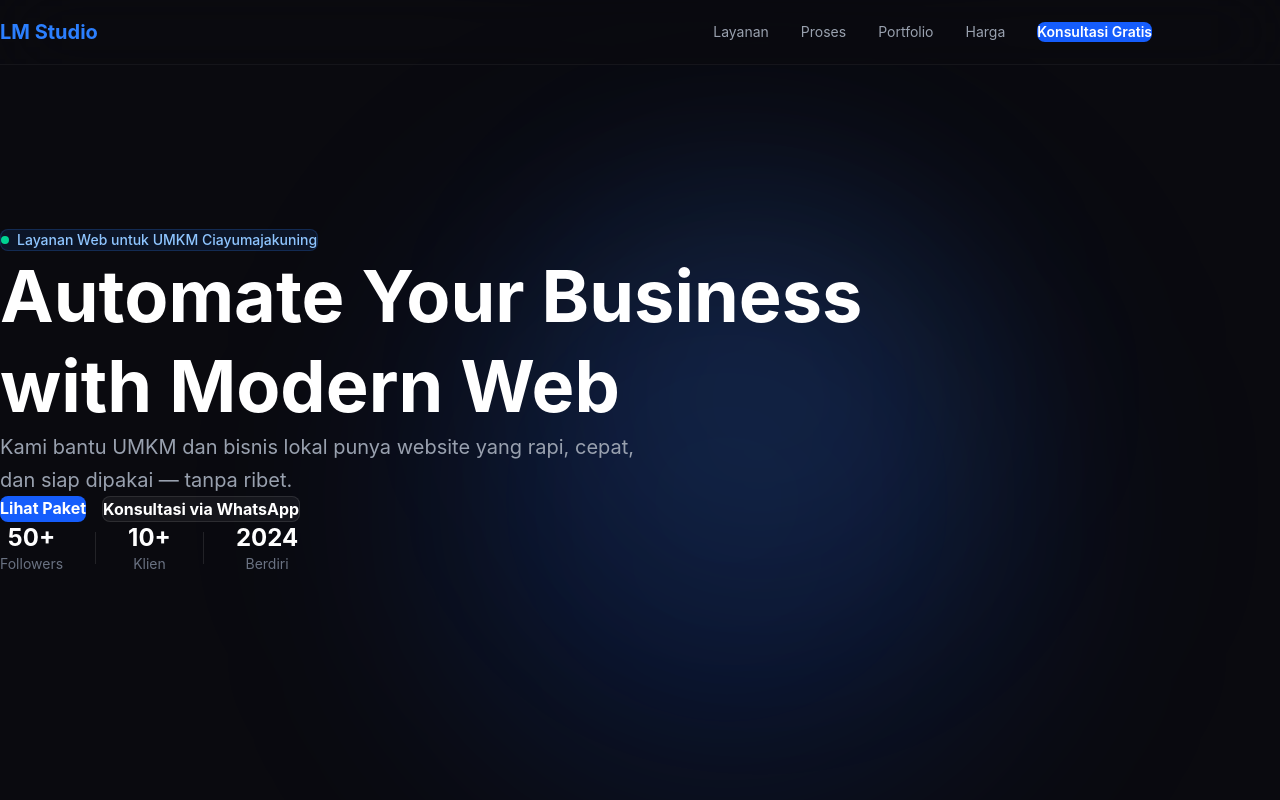
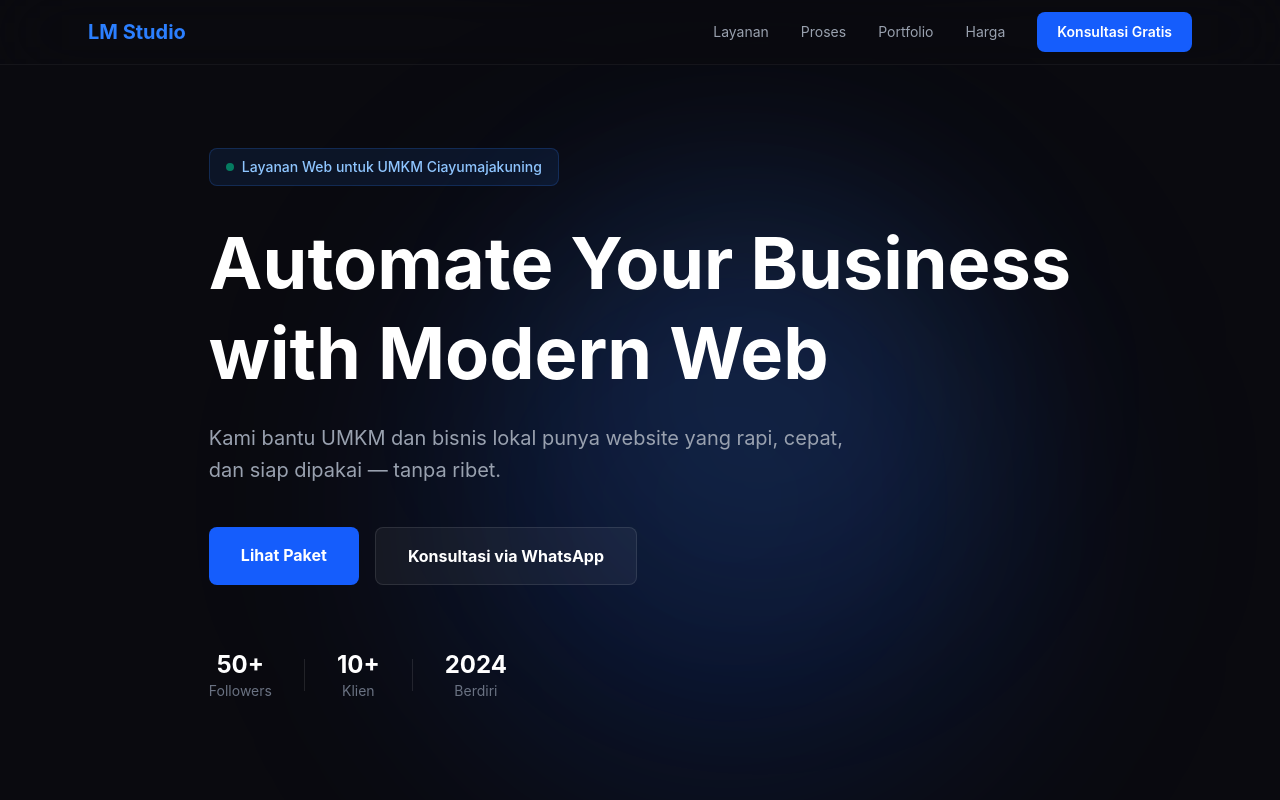
Before and after one commit to iamerck28-maker/saas-landing, a Next.js app: page / in a window 1280 px wide. Shown: the top 800 px of the page. Built offline with nearby package versions, Linux system fonts and the light colour scheme.

Commit message:
fix: move custom CSS into @layer base to prevent Tailwind v4 utility override
The unlayered * { margin: 0; padding: 0 } was overriding all Tailwind
spacing utilities (py-24, p-8, etc.) because unlayered CSS always wins
over @layer utilities in CSS cascade.

```diff
--- a/src/app/globals.css
+++ b/src/app/globals.css
@@ -1,10 +1,13 @@
 @import "tailwindcss";
 
-* { box-sizing: border-box; margin: 0; padding: 0; }
-html { scroll-behavior: smooth; }
-body {
-  font-family: -apple-system, BlinkMacSystemFont, "Segoe UI", Roboto, "Helvetica Neue", Arial, sans-serif;
-  -webkit-font-smoothing: antialiased;
-  background: #0a0a0f;
-  color: #ffffff;
+@layer base {
+  html {
+    scroll-behavior: smooth;
+  }
+  body {
+    font-family: -apple-system, BlinkMacSystemFont, "Segoe UI", Roboto, "Helvetica Neue", Arial, sans-serif;
+    -webkit-font-smoothing: antialiased;
+    background: #0a0a0f;
+    color: #ffffff;
+  }
 }
```
